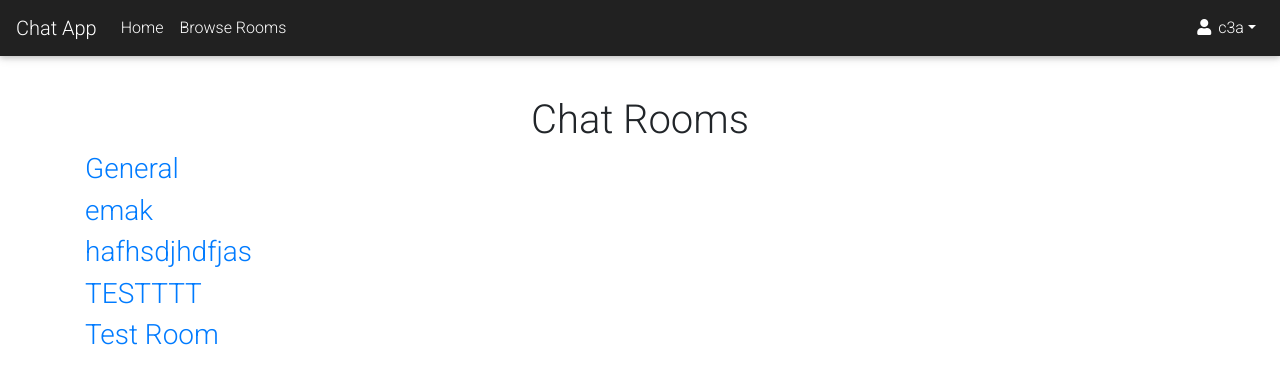
After one commit to Chris-C3A/ChatApp, a Flask app: page /chat/browse in a window 1280 px wide. The commit adds this page. Shown: the top 384 px of the page. Run offline with Flask 2, Linux system fonts and the light colour scheme; a user stored in the database is signed in; data comes from the database, SQL or seed files in the repository; both versions use the stored data as it was after the commit; some libraries are stand-ins or nearby versions.

Commit message:
added chat room browsing

```diff
--- a/chatapp/routes.py
+++ b/chatapp/routes.py
@@ -4,6 +4,8 @@ from chatapp.src.forms import MessageForm, LoginForm, RegisterForm, CreateRoomFo
 from chatapp.src.models import User, ChatSchema, ChatRoom
 from flask_login import login_user, current_user, logout_user, login_required
 import random
+
+# TODO fix sockets communications
 
 
 @app.route('/')
@@ -66,12 +68,17 @@ def reset_request():
 def general_chat():
     room_id = 10000000
     # messages = ChatSchema.query.order_by(ChatSchema.time_sent).filter_by(room_id=1).all()
-    room = ChatRoom.query.filter_by(id=room_id).first()
+    general_room = ChatRoom.query.filter_by(id=room_id).first()
     form = MessageForm()
     if form.validate_on_submit():
         print('message sent!')
 
-    return render_template('chat.html', room=room, form=form, title=room.name)
+    return render_template('chat.html', room=general_room, form=form, title=general_room.name)
+
+
+def room_login(room):
+    return render_template('room_login.html')
+    # return True
 
 
 # TODO
@@ -82,6 +89,15 @@ def room(room_id):
     if not room:
         flash(f'Room of id {room_id} doesn\'t exist!', 'danger')
         return redirect(url_for('index'))
+
+    if room.password != '':
+        print("login nega")
+        verified = room_login(room)
+        print(verified)
+        if not verified:
+            flash('Password incorrect!', 'danger')
+            return redirect(url_for('index'))
+
 
     # messages = ChatSchema.query.order_by(ChatSchema.time_sent).filter_by(room_id=room_id).all()
     form = MessageForm()
@@ -113,6 +129,13 @@ def create_room():
     return render_template('create_room.html', form=form, title='Create Room')
 
 
+@app.route('/chat/browse')
+@login_required
+def browse_room():
+    rooms = ChatRoom.query.all()
+    return render_template('browse_room.html', rooms=rooms)
+
+
 def message_received(methods=['GET', 'POST']):
     print('message was received!')
 
--- /dev/null
+++ b/chatapp/templates/browse_room.html
@@ -0,0 +1,12 @@
+{% extends "layout.html" %}
+
+{% block content %}
+    <h1 style="text-align: center;">Chat Rooms</h1>
+
+    {% for room in rooms %}
+        <div class="room">
+            <a href="{{ url_for('room', room_id=room.id)}}"><h3>{{ room.name }}</h3></a>
+        </div>
+    {% endfor %}
+
+{% endblock %}
--- a/chatapp/templates/create_room.html
+++ b/chatapp/templates/create_room.html
@@ -36,5 +36,6 @@
         <div class="form-group">
             {{ form.submit(class="block btn-success") }}
         </div>
+    </form>
 </div>
 {% endblock %}
--- a/chatapp/templates/index.html
+++ b/chatapp/templates/index.html
@@ -2,13 +2,13 @@
 
 {% block content %}
 <div class="jumbotron">
-  <h1 class="display-4">Welcome! test</h1>
+  <h1 class="display-4">Welcome!</h1>
   <p class="lead">This is a prototype of an online Chat Application.</p>
   <hr class="my-4">
   {% if current_user.is_authenticated %}
     <p>Join a chat room or create one yourself!</p>
     <a id="generalChat" class="btn btn-primary btn-lg" href="{{ url_for('general_chat') }}" role="button" onclick="joinChat()">General Chat</a>
-    <a id="chatRoom" class="btn btn-primary btn-lg" href="{{ url_for('create_room') }}" role="button" onclick="joinChat()">Create Chat Room</a>
+    <a id="chatRoom" class="btn btn-primary btn-lg" href="{{ url_for('create_room') }}" role="button" onclick="joinChat()">Create Room</a>
   {% else %}
     <p>Register an account or login if you already have one!</p>
     <a class="btn btn-primary btn-lg" href="{{ url_for('login') }}" role="button">Login</a>
--- a/chatapp/templates/layout.html
+++ b/chatapp/templates/layout.html
@@ -30,7 +30,7 @@
               <a class="nav-link" href="/home">Home</a>
             </li>
             <li class="nav-item">
-              <a class="nav-link" href="/"></a>Chat Rooms</a>
+              <a class="nav-link" href="{{ url_for('browse_room') }}">Browse Rooms</a>
             </li>
           </ul>
           <ul class="navbar-nav ml-auto nav-flex-icons">
@@ -44,13 +44,6 @@
                     <a class="dropdown-item" href="{{ url_for('logout') }}">Log out</a>
                   </div>
                 </li>
-                <!-- <div class="dropdown">
-                  <a class="dropdown-toggle" data-toggle="dropdown" href="#">Personal asset loans</a>
-                  <ul class="dropdown-menu" role="menu" aria-labelledby="dLabel">
-                    <li><a href="#">asds</a></li>
-                    <li class="divider"></li>
-                  </ul>
-                </div> -->
             {% else %}
               <li class="nav-item dropdown">
                 <a class="nav-link dropdown-toggle" id="navbarDropdownMenuLink-4" data-toggle="dropdown"
```
Also changed, not shown: chatapp/site.db, chatapp/templates/room_login.html (added).
